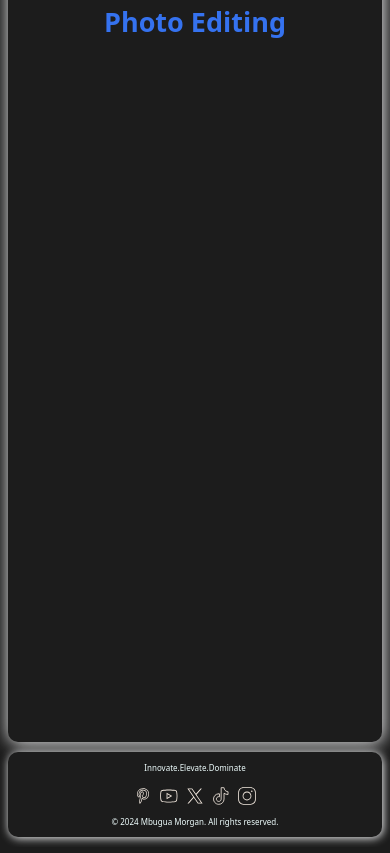
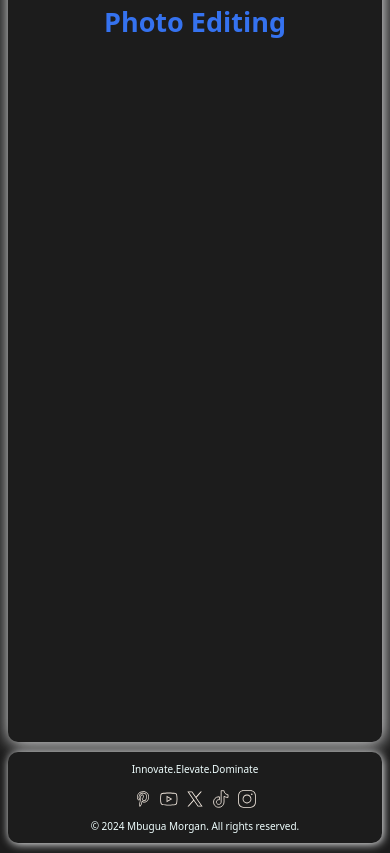
Before and after one commit to morganmbuguagrind/morganmbuguagrind.github.io, a plain HTML site: page Portfolio.html in a window 390 px wide. Shown: the part 4005-4858 px from the top of the page. Drawn offline with Linux system fonts and the light colour scheme.

Commit message:
Add files via upload

```diff
--- a/Portfolio.css
+++ b/Portfolio.css
@@ -204,23 +204,23 @@ footer {
 }
 .slogan {
     color: #F0FFFF;
-    font-size: 10px;
+    font-size: 12px;
 }
 @media (max-width: 600px) {
     .slogan {
-        font-size: 8px;
+        font-size: 10px;
         text-align: center;
         align-self: center;
         vertical-align: middle;
     }
 }
 .copyright {
-    font-size: 10px;
+    font-size: 12px;
     text-align: center;
 }
 @media (max-width: 600px) {
     .copyright {
-        font-size: 8px;
+        font-size: 10px;
     }
 }
 img {
--- a/index.css
+++ b/index.css
@@ -219,9 +219,9 @@ header {
     }
 }
 .portfolio-button {
-    font-size: 15px;
+    font-size: 17px;
     background-color: #373a4000;
-    padding: 15px 40px;
+    padding: 13px 40px;
     border-color: #F0FFFF;
     color: #F0FFFF;
     border-style: solid;
@@ -246,12 +246,13 @@ header {
         padding: 10px;
         padding-left: 25px;
         padding-right: 25px;
+        margin-right: 1px;
     }
 }
 .contact-button {
-    font-size: 15px;
+    font-size: 17px;
     background-color: #373a4000;
-    padding: 15px 40px;
+    padding: 13px 40px;
     border-color: #F0FFFF;
     color: #F0FFFF;
     border-style: solid;
@@ -276,6 +277,7 @@ header {
         padding: 10px;
         padding-left: 25px;
         padding-right: 25px;
+        margin-left: 1px;
     }
 }
 .services-provided {
@@ -480,22 +482,22 @@ footer {
 }
 .slogan {
     color: #F0FFFF;
-    font-size: 10px;
+    font-size: 12px;
 }
 @media (max-width: 600px) {
     .slogan {
-        font-size: 8px;
+        font-size: 10px;
         text-align: center;
         align-self: center;
         vertical-align: middle;
     }
 }
 .copyright {
-    font-size: 10px;
+    font-size: 12px;
 }
 @media (max-width: 600px) {
     .copyright {
-        font-size: 8px;
+        font-size: 10px;
     }
 }
 img {
```
